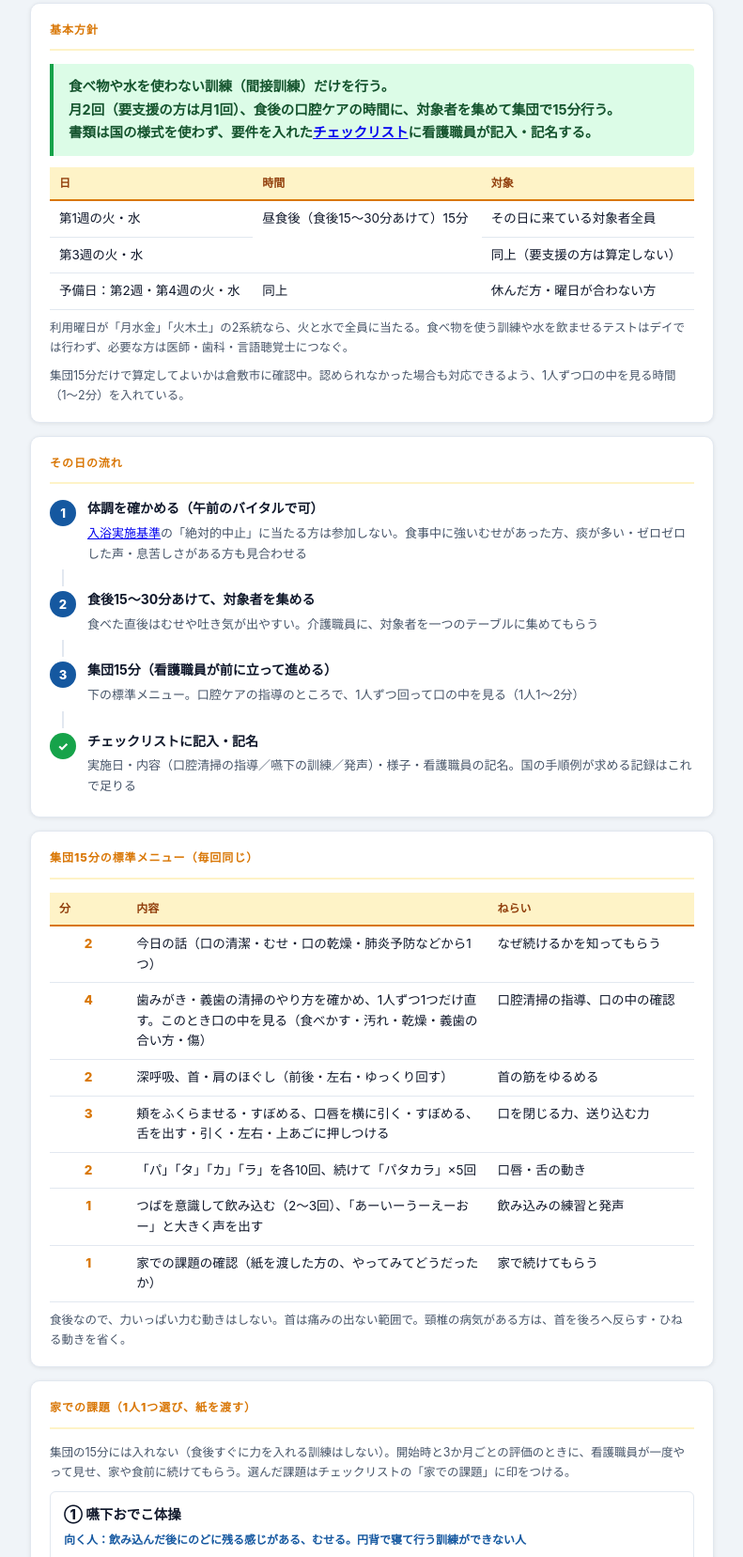
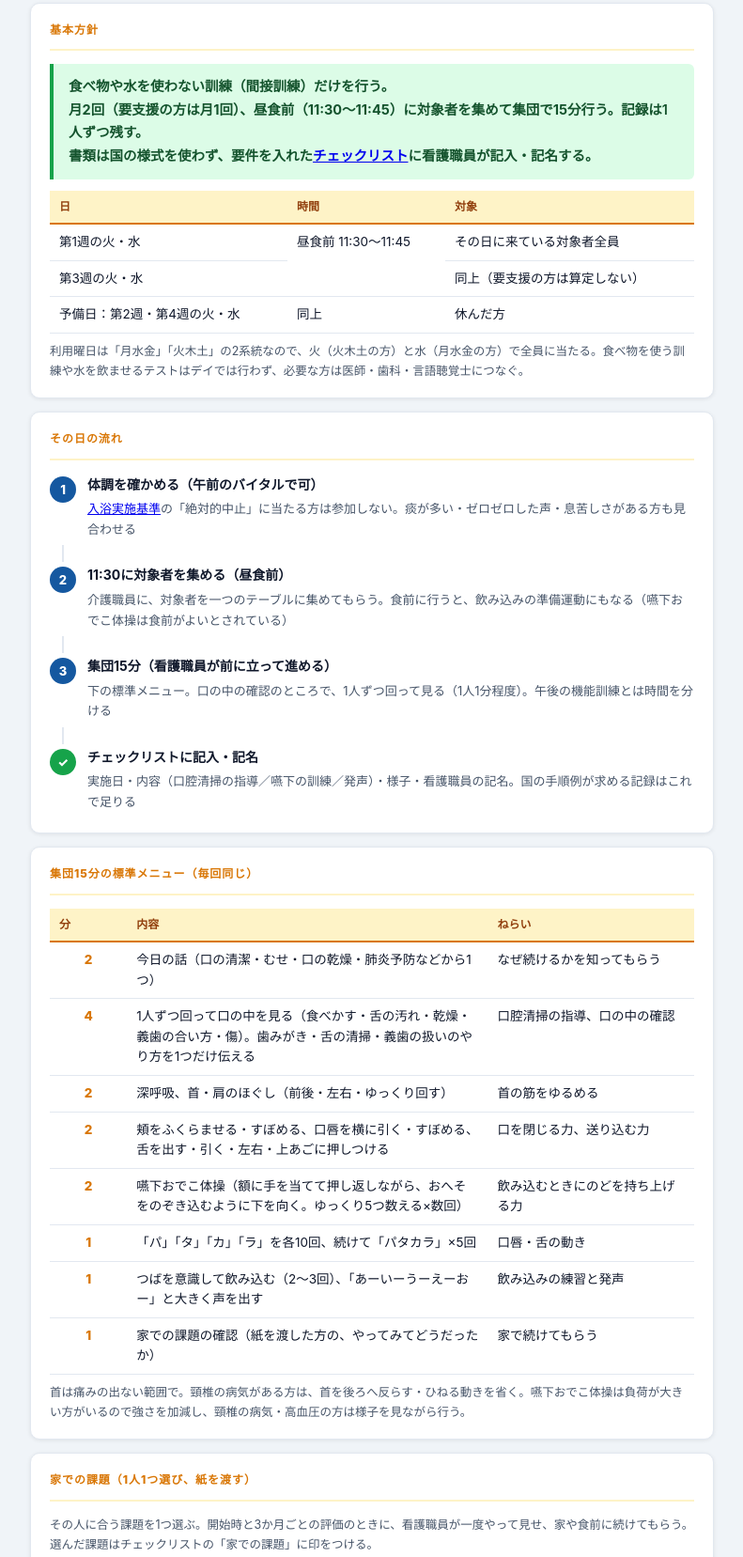
Before and after one commit to inadain/jigyosho-manual, a plain HTML site: page 04_デイサービス/010_嚥下訓練_看護職員向け手順書.html in a window 1280 px wide. Shown: the part 212-1869 px from the top of the page at 94% size, without its empty margins (244-1035 px from the left). Drawn offline with Linux system fonts and the light colour scheme.

Commit message:
fix(デイ): 口腔機能向上の集団を昼食前15分に変更（嚥下おでこ体操を集団に）
Co-Authored-By: Claude Opus 5.5 <noreply@anthropic.com>

```diff
--- a/04_デイサービス/010_嚥下訓練_看護職員向け手順書.html
+++ b/04_デイサービス/010_嚥下訓練_看護職員向け手順書.html
@@ -236,17 +236,16 @@ details.fold li { margin-left:1.2em; margin-bottom:4px; }
     <div class="sec-title">基本方針</div>
     <div class="callout-ok">
       食べ物や水を使わない訓練（間接訓練）だけを行う。<br>
-      <b>月2回（要支援の方は月1回）、食後の口腔ケアの時間に、対象者を集めて集団で15分</b>行う。<br>
+      <b>月2回（要支援の方は月1回）、昼食前（11:30〜11:45）に対象者を集めて集団で15分</b>行う。記録は1人ずつ残す。<br>
       書類は国の様式を使わず、要件を入れた<a href="011_口腔機能向上_チェックリスト.html">チェックリスト</a>に看護職員が記入・記名する。
     </div>
     <table class="mt" style="margin-top:12px">
       <tr><th>日</th><th>時間</th><th>対象</th></tr>
-      <tr><td>第1週の火・水</td><td rowspan="2">昼食後（食後15〜30分あけて）15分</td><td>その日に来ている対象者全員</td></tr>
+      <tr><td>第1週の火・水</td><td rowspan="2">昼食前 11:30〜11:45</td><td>その日に来ている対象者全員</td></tr>
       <tr><td>第3週の火・水</td><td>同上（要支援の方は算定しない）</td></tr>
-      <tr><td>予備日：第2週・第4週の火・水</td><td>同上</td><td>休んだ方・曜日が合わない方</td></tr>
+      <tr><td>予備日：第2週・第4週の火・水</td><td>同上</td><td>休んだ方</td></tr>
     </table>
-    <p class="note">利用曜日が「月水金」「火木土」の2系統なら、火と水で全員に当たる。食べ物を使う訓練や水を飲ませるテストはデイでは行わず、必要な方は医師・歯科・言語聴覚士につなぐ。</p>
-    <p class="note">集団15分だけで算定してよいかは倉敷市に確認中。認められなかった場合も対応できるよう、1人ずつ口の中を見る時間（1〜2分）を入れている。</p>
+    <p class="note">利用曜日は「月水金」「火木土」の2系統なので、火（火木土の方）と水（月水金の方）で全員に当たる。食べ物を使う訓練や水を飲ませるテストはデイでは行わず、必要な方は医師・歯科・言語聴覚士につなぐ。</p>
   </div>
 
   <div class="sec">
@@ -254,17 +253,17 @@ details.fold li { margin-left:1.2em; margin-bottom:4px; }
     <div class="flow">
       <div class="flow-step"><div class="flow-num">1</div><div class="flow-body">
         <div class="flow-q">体調を確かめる（午前のバイタルで可）</div>
-        <div class="flow-detail"><a href="009_入浴実施基準.html">入浴実施基準</a>の「絶対的中止」に当たる方は参加しない。食事中に強いむせがあった方、痰が多い・ゼロゼロした声・息苦しさがある方も見合わせる</div>
+        <div class="flow-detail"><a href="009_入浴実施基準.html">入浴実施基準</a>の「絶対的中止」に当たる方は参加しない。痰が多い・ゼロゼロした声・息苦しさがある方も見合わせる</div>
       </div></div>
       <div class="flow-step"><div class="flow-connector"></div></div>
       <div class="flow-step"><div class="flow-num">2</div><div class="flow-body">
-        <div class="flow-q">食後15〜30分あけて、対象者を集める</div>
-        <div class="flow-detail">食べた直後はむせや吐き気が出やすい。介護職員に、対象者を一つのテーブルに集めてもらう</div>
+        <div class="flow-q">11:30に対象者を集める（昼食前）</div>
+        <div class="flow-detail">介護職員に、対象者を一つのテーブルに集めてもらう。食前に行うと、飲み込みの準備運動にもなる（嚥下おでこ体操は食前がよいとされている）</div>
       </div></div>
       <div class="flow-step"><div class="flow-connector"></div></div>
       <div class="flow-step"><div class="flow-num">3</div><div class="flow-body">
         <div class="flow-q">集団15分（看護職員が前に立って進める）</div>
-        <div class="flow-detail">下の標準メニュー。口腔ケアの指導のところで、1人ずつ回って口の中を見る（1人1〜2分）</div>
+        <div class="flow-detail">下の標準メニュー。口の中の確認のところで、1人ずつ回って見る（1人1分程度）。午後の機能訓練とは時間を分ける</div>
       </div></div>
       <div class="flow-step"><div class="flow-connector"></div></div>
       <div class="flow-step"><div class="flow-num done">✓</div><div class="flow-body">
@@ -279,22 +278,23 @@ details.fold li { margin-left:1.2em; margin-bottom:4px; }
     <table class="mt">
       <tr><th style="width:12%">分</th><th>内容</th><th style="width:32%">ねらい</th></tr>
       <tr><td class="n">2</td><td>今日の話（口の清潔・むせ・口の乾燥・肺炎予防などから1つ）</td><td>なぜ続けるかを知ってもらう</td></tr>
-      <tr><td class="n">4</td><td>歯みがき・義歯の清掃のやり方を確かめ、1人ずつ1つだけ直す。このとき口の中を見る（食べかす・汚れ・乾燥・義歯の合い方・傷）</td><td>口腔清掃の指導、口の中の確認</td></tr>
+      <tr><td class="n">4</td><td>1人ずつ回って口の中を見る（食べかす・舌の汚れ・乾燥・義歯の合い方・傷）。歯みがき・舌の清掃・義歯の扱いのやり方を1つだけ伝える</td><td>口腔清掃の指導、口の中の確認</td></tr>
       <tr><td class="n">2</td><td>深呼吸、首・肩のほぐし（前後・左右・ゆっくり回す）</td><td>首の筋をゆるめる</td></tr>
-      <tr><td class="n">3</td><td>頬をふくらませる・すぼめる、口唇を横に引く・すぼめる、舌を出す・引く・左右・上あごに押しつける</td><td>口を閉じる力、送り込む力</td></tr>
-      <tr><td class="n">2</td><td>「パ」「タ」「カ」「ラ」を各10回、続けて「パタカラ」×5回</td><td>口唇・舌の動き</td></tr>
+      <tr><td class="n">2</td><td>頬をふくらませる・すぼめる、口唇を横に引く・すぼめる、舌を出す・引く・左右・上あごに押しつける</td><td>口を閉じる力、送り込む力</td></tr>
+      <tr><td class="n">2</td><td>嚥下おでこ体操（額に手を当てて押し返しながら、おへそをのぞき込むように下を向く。ゆっくり5つ数える×数回）</td><td>飲み込むときにのどを持ち上げる力</td></tr>
+      <tr><td class="n">1</td><td>「パ」「タ」「カ」「ラ」を各10回、続けて「パタカラ」×5回</td><td>口唇・舌の動き</td></tr>
       <tr><td class="n">1</td><td>つばを意識して飲み込む（2〜3回）、「あーいーうーえーおー」と大きく声を出す</td><td>飲み込みの練習と発声</td></tr>
       <tr><td class="n">1</td><td>家での課題の確認（紙を渡した方の、やってみてどうだったか）</td><td>家で続けてもらう</td></tr>
     </table>
-    <p class="note">食後なので、力いっぱい力む動きはしない。首は痛みの出ない範囲で。頸椎の病気がある方は、首を後ろへ反らす・ひねる動きを省く。</p>
+    <p class="note">首は痛みの出ない範囲で。頸椎の病気がある方は、首を後ろへ反らす・ひねる動きを省く。嚥下おでこ体操は負荷が大きい方がいるので強さを加減し、頸椎の病気・高血圧の方は様子を見ながら行う。</p>
   </div>
 
   <div class="sec">
     <div class="sec-title">家での課題（1人1つ選び、紙を渡す）</div>
-    <p class="note" style="margin-top:0">集団の15分には入れない（食後すぐに力を入れる訓練はしない）。開始時と3か月ごとの評価のときに、看護職員が一度やって見せ、家や食前に続けてもらう。選んだ課題はチェックリストの「家での課題」に印をつける。</p>
+    <p class="note" style="margin-top:0">その人に合う課題を1つ選ぶ。開始時と3か月ごとの評価のときに、看護職員が一度やって見せ、家や食前に続けてもらう。選んだ課題はチェックリストの「家での課題」に印をつける。</p>
 
     <div class="tr-card">
-      <h3>① 嚥下おでこ体操</h3>
+      <h3>① 嚥下おでこ体操（集団でも毎回行う）</h3>
       <div class="who">向く人：飲み込んだ後にのどに残る感じがある、むせる。円背で寝て行う訓練ができない人</div>
       <div class="how">額に自分の手のひらを当てて押し返しながら、おへそをのぞき込むように強く下を向く。<br>持続：ゆっくり5つ数える間、力を入れ続ける／反復：「1・2・3・4・5」と唱えながら、数に合わせて下を向くように力を入れる。あごの下に指を当てると、筋肉が固くなるのが分かる。食前に行うとよい</div>
       <div class="ng">注意：負荷が大きい人がいるので、強さと回数を加減する。頸椎の病気・高血圧の方は様子を見ながら</div>
```
Also changed, not shown: 04_デイサービス/011_口腔機能向上_チェックリスト.html (+1 -1 lines).
